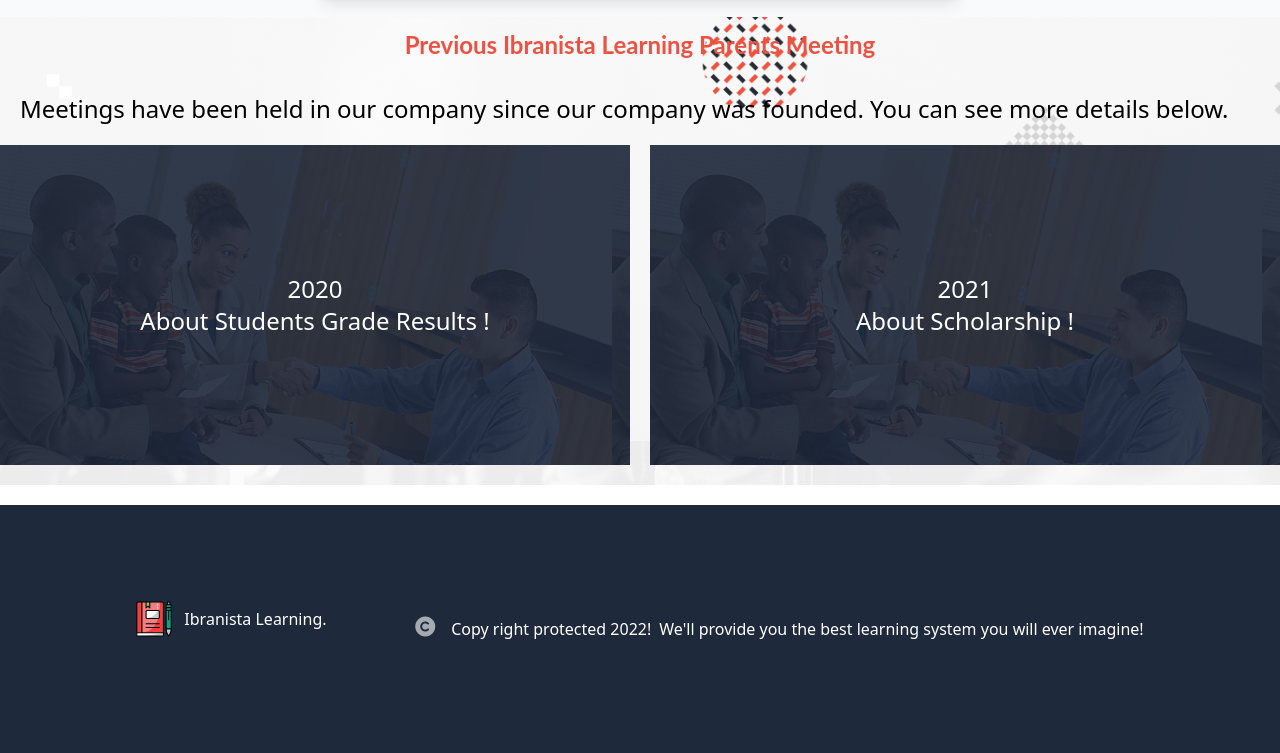
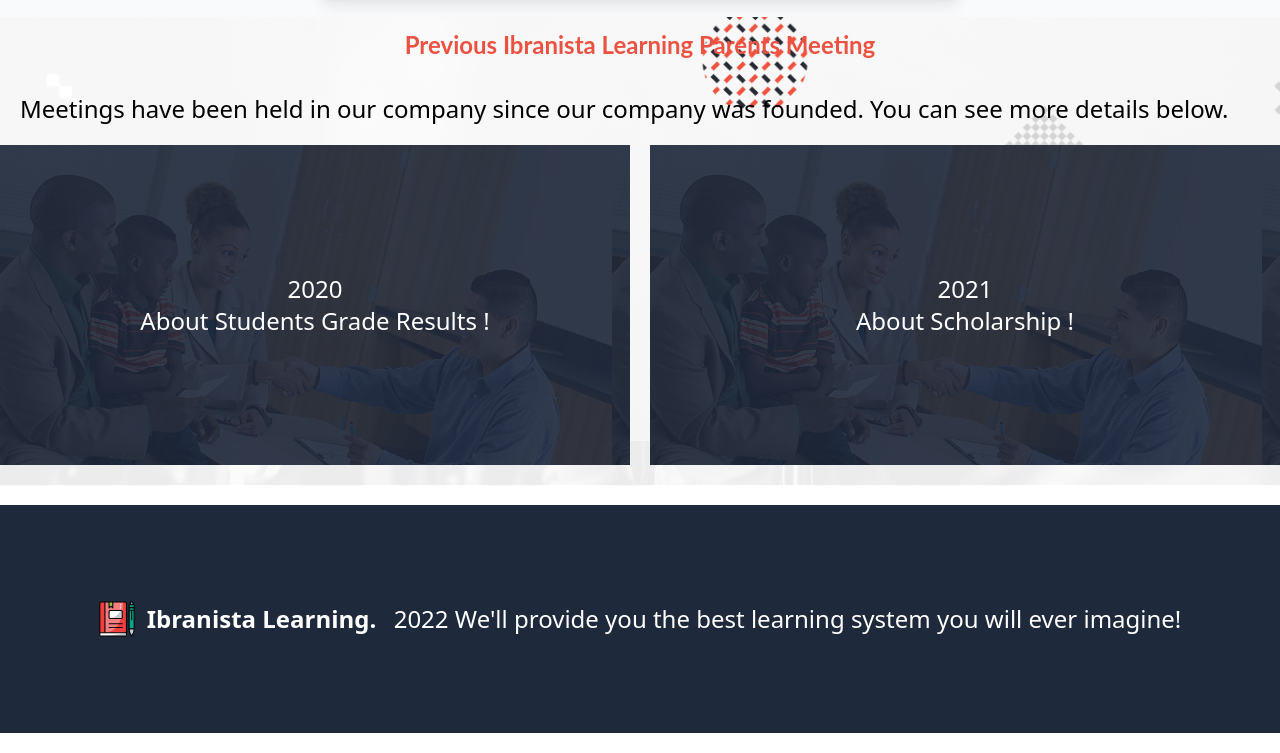
Before and after one commit to Ibranista/ibranista-university, a website: page src/pages/about.html in a window 1280 px wide. Shown: the part 1280-2033 px from the top of the page. Drawn offline with nearby package versions, Linux system fonts and the light colour scheme.

```diff
--- a/src/pages/about.html
+++ b/src/pages/about.html
@@ -216,27 +216,22 @@
       </section>
     </main>
     <footer
-      class="relativ z-50 bg-slate-800 text-white md:flex justify-around items-center p-3 lg:p-24 mt-5"
+      class="px-5 gap-3 relativ z-50 bg-slate-800 flex justify-around align-middle text-white items-center p-3 lg:p-24 mt-5"
     >
-      <figure class="logo p-5 sm:p-0 mb-5 cursor-pointer">
+      <figure class="logo sm:p-0 cursor-pointer">
         <a href="../../index.html" class="flex items-center">
           <img
             src="../assets/site-logo.svg"
             class="h-6 mr-3 sm:h-9"
             alt="Ibranista Logo"
           />
-          <span class="inline">Ibranista Learning.</span>
+          <span class="inline font-bold text-2xl">Ibranista Learning.</span>
         </a>
       </figure>
-      <div class="footer-desc flex gap-2">
-        <i
-          class="fa-solid fa-copyright px-2 opacity-60 hover:opacity-100 text-xl"
-        ></i>
-        <p>Copy right protected 2022!</p>
-        <p class="text-active-anchor">
-          We'll provide you the best learning system you will ever imagine!
-        </p>
-      </div>
+
+      <p class="text-active-anchor text-2xl">
+        2022 We'll provide you the best learning system you will ever imagine!
+      </p>
     </footer>
   </body>
   <script
```
Also changed, not shown: dist/output.css.
